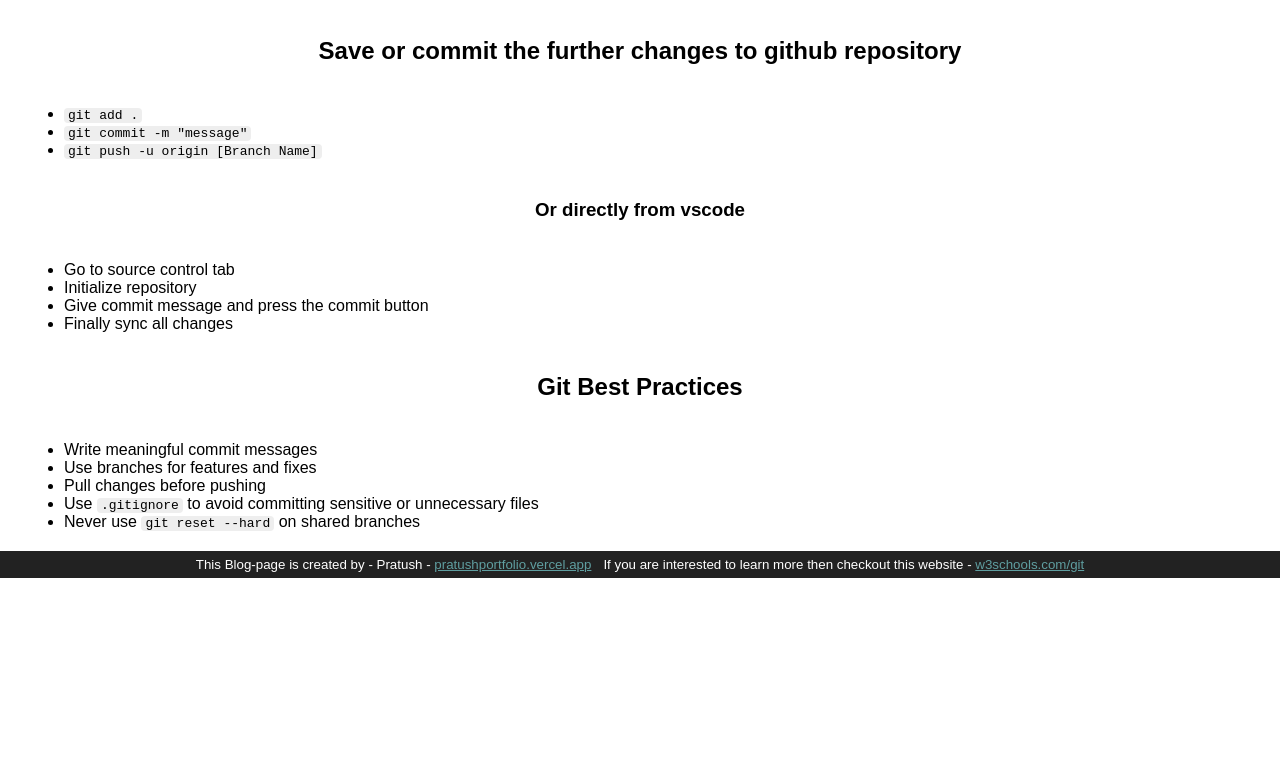
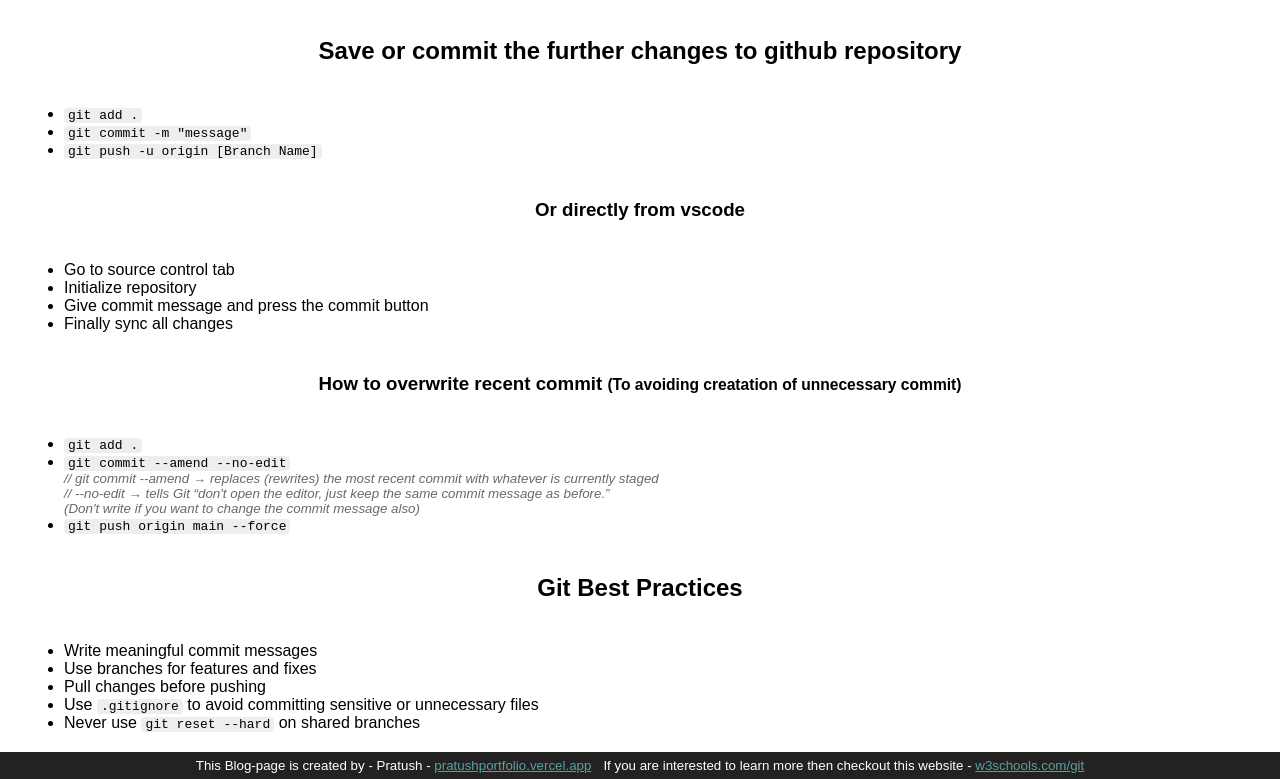
Before and after one commit to Pratush26/Git-and-Github, a plain HTML site: page index.html in a window 1280 px wide. Shown: the part 3608-4387 px from the top of the page. Before the commit the page ends 4186 px from the top, so only its background shows below. Drawn offline with Linux system fonts and the light colour scheme.

Commit message:
overwrite check

```diff
--- a/index.html
+++ b/index.html
@@ -318,6 +318,12 @@
                 <li>Give commit message and press the commit button</li>
                 <li>Finally sync all changes</li>
             </ul>
+            <h3>How to overwrite recent commit <small>(To avoiding creatation of unnecessary commit)</small></h3>
+            <ul>
+                <li><code>git add .</code></li>
+                <li><code>git commit --amend --no-edit</code><p class="comment">// git commit --amend → replaces (rewrites) the most recent commit with whatever is currently staged</p><p class="comment">// --no-edit → tells Git “don't open the editor, just keep the same commit message as before.” <br> (Don't write if you want to change the commit message also)</p></li>
+                <li><code>git push origin main --force</code></li>
+            </ul>
             <h2>Git Best Practices</h2>
             <ul>
                 <li>Write meaningful commit messages</li>
```
